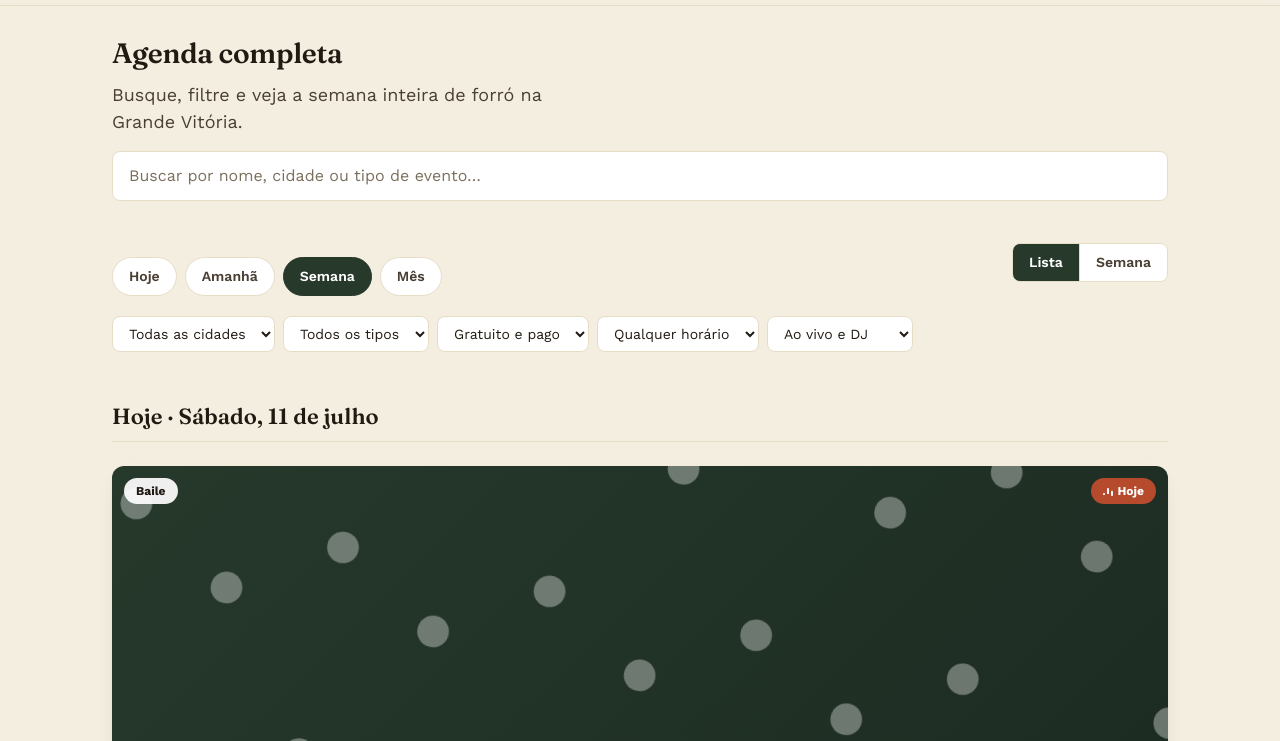
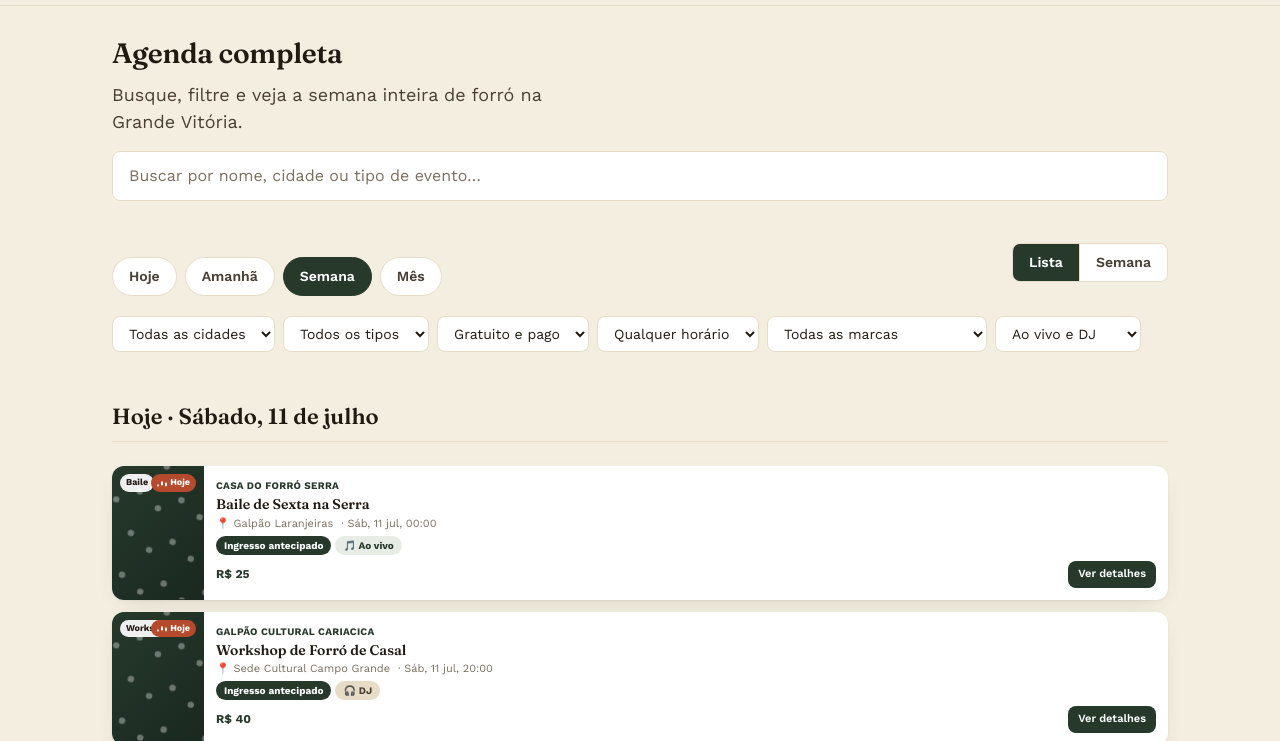
Before and after one commit to Thiagotatagiba/MovimentoLivreDeForro, a plain HTML site: page agenda.html in a window 1280 px wide. Both pictures are taken after a click on the button "Lista". Shown: the part 59-800 px from the top of the page. Drawn offline with nearby package versions, Linux system fonts and the light colour scheme.

Commit message:
Etapa 2 Marcas

```diff
--- a/agenda.html
+++ b/agenda.html
@@ -89,6 +89,11 @@
             <option value="noite">Noite</option>
           </select>
 
+          <label class="sr-only" for="filtro-marca">Marca / Baile</label>
+          <select id="filtro-marca" class="filter-select">
+            <option value="">Todas as marcas</option>
+          </select>
+
           <label class="sr-only" for="filtro-musica">Música</label>
           <select id="filtro-musica" class="filter-select">
             <option value="">Ao vivo e DJ</option>
--- a/css/styles.css
+++ b/css/styles.css
@@ -269,6 +269,7 @@
 .badge--list { background: var(--sand); color: var(--ink-soft); }
 .badge--live { background: var(--pine-tint); color: var(--pine); }
 .badge--dj { background: var(--sand-line); color: var(--ink-soft); }
+.badge--type { background: var(--sand-line); color: var(--ink-soft); }
 
 /* ---------- Miniaturas com imagem real ---------- */
 .thumb img,
@@ -399,6 +400,13 @@
   gap: var(--sp-2);
   flex: 1;
 }
+.event-card .card-eyebrow {
+  font-size: var(--text-xs);
+  font-weight: 700;
+  color: var(--pine);
+  text-transform: uppercase;
+  letter-spacing: 0.03em;
+}
 .event-card h3 {
   font-family: var(--font-display);
   font-size: var(--text-lg);
@@ -422,6 +430,51 @@
 }
 .price-tag { font-size: var(--text-sm); font-weight: 700; color: var(--pine); }
 .price-tag.free { color: var(--pine); }
+
+/* ---------- Card compacto (lista da Agenda) ----------
+   A Agenda é uma ferramenta de consulta rápida: aqui a imagem vira uma
+   miniatura pequena e a informação textual é o que domina o espaço, para
+   caber mais eventos por tela e permitir comparar rapidamente, principalmente
+   no celular. A imagem grande fica reservada à página do evento. */
+.event-grid.is-compact { gap: var(--sp-3); }
+
+.event-card--compact {
+  flex-direction: row;
+  align-items: stretch;
+}
+.event-card--compact .thumb {
+  width: 92px;
+  min-width: 92px;
+  aspect-ratio: 1 / 1;
+}
+.event-card--compact .thumb .badge-type {
+  font-size: 9px;
+  padding: 2px 6px;
+  top: var(--sp-2);
+  left: var(--sp-2);
+}
+.event-card--compact .thumb .pulse-today {
+  font-size: 9px;
+  padding: 2px 6px;
+  top: var(--sp-2);
+  right: var(--sp-2);
+  gap: 3px;
+}
+.event-card--compact .pulse-bars { height: 7px; }
+.event-card--compact .body {
+  padding: var(--sp-3);
+  gap: 2px;
+}
+.event-card--compact .card-eyebrow { font-size: 10px; }
+.event-card--compact h3 { font-size: var(--text-sm); line-height: 1.3; }
+.event-card--compact .meta { font-size: 11px; gap: 2px var(--sp-2); }
+.event-card--compact .badges-row { gap: 4px; margin-top: 2px; }
+.event-card--compact .badge { font-size: 10px; padding: 2px 8px; }
+.event-card--compact .footer-row { padding-top: 4px; }
+.event-card--compact .price-tag { font-size: var(--text-xs); }
+.event-card--compact .btn-sm { padding: 5px 10px; font-size: 11px; }
+
+.skeleton-card--compact { height: 108px; }
 
 /* ---------- Botões ---------- */
 .btn {
--- a/data/eventos.json
+++ b/data/eventos.json
@@ -8,7 +8,8 @@
     "fim": "2026-07-09T23:30:00-03:00",
     "fusoHorario": "America/Sao_Paulo",
     "cidade": "Vitória",
-    "localSlug": "forro-do-nicinha",
+    "marcaSlug": "forro-do-nicinha",
+    "localSlug": "espaco-triangulo",
     "enderecoTexto": null,
     "tipo": "Baile",
     "entrada": "pago",
@@ -40,7 +41,8 @@
     "fim": "2026-07-09T20:30:00-03:00",
     "fusoHorario": "America/Sao_Paulo",
     "cidade": "Vila Velha",
-    "localSlug": "quintal-do-pe-de-serra",
+    "marcaSlug": "quintal-do-pe-de-serra",
+    "localSlug": "clube-praia-da-costa",
     "enderecoTexto": null,
     "tipo": "Aula",
     "entrada": "gratuito",
@@ -72,7 +74,8 @@
     "fim": "2026-07-11T01:00:00-03:00",
     "fusoHorario": "America/Sao_Paulo",
     "cidade": "Serra",
-    "localSlug": "casa-do-forro-serra",
+    "marcaSlug": "casa-do-forro-serra",
+    "localSlug": "galpao-laranjeiras",
     "enderecoTexto": null,
     "tipo": "Baile",
     "entrada": "pago",
@@ -104,7 +107,8 @@
     "fim": "2026-07-11T20:00:00-03:00",
     "fusoHorario": "America/Sao_Paulo",
     "cidade": "Cariacica",
-    "localSlug": "galpao-cultural-cariacica",
+    "marcaSlug": "galpao-cultural-cariacica",
+    "localSlug": "sede-campo-grande",
     "enderecoTexto": null,
     "tipo": "Workshop",
     "entrada": "pago",
@@ -136,7 +140,8 @@
     "fim": "2026-07-12T22:00:00-03:00",
     "fusoHorario": "America/Sao_Paulo",
     "cidade": "Vitória",
-    "localSlug": "forro-do-nicinha",
+    "marcaSlug": "forro-do-nicinha",
+    "localSlug": "espaco-triangulo",
     "enderecoTexto": null,
     "tipo": "Baile",
     "entrada": "gratuito",
@@ -168,7 +173,8 @@
     "fim": "2026-07-14T21:00:00-03:00",
     "fusoHorario": "America/Sao_Paulo",
     "cidade": "Vila Velha",
-    "localSlug": "quintal-do-pe-de-serra",
+    "marcaSlug": "quintal-do-pe-de-serra",
+    "localSlug": "clube-praia-da-costa",
     "enderecoTexto": null,
     "tipo": "Aula",
     "entrada": "pago",
@@ -200,7 +206,8 @@
     "fim": "2026-07-19T00:00:00-03:00",
     "fusoHorario": "America/Sao_Paulo",
     "cidade": "Serra",
-    "localSlug": "casa-do-forro-serra",
+    "marcaSlug": "casa-do-forro-serra",
+    "localSlug": "galpao-laranjeiras",
     "enderecoTexto": null,
     "tipo": "Festival",
     "entrada": "pago",
@@ -232,7 +239,8 @@
     "fim": "2026-07-17T00:00:00-03:00",
     "fusoHorario": "America/Sao_Paulo",
     "cidade": "Cariacica",
-    "localSlug": "galpao-cultural-cariacica",
+    "marcaSlug": "galpao-cultural-cariacica",
+    "localSlug": "sede-campo-grande",
     "enderecoTexto": null,
     "tipo": "Baile",
     "entrada": "pago",
--- a/data/locais.json
+++ b/data/locais.json
@@ -1,42 +1,38 @@
 [
   {
-    "id": "loc-forro-do-nicinha",
-    "slug": "forro-do-nicinha",
-    "nome": "Forró da Nicinha",
+    "id": "loc-espaco-triangulo",
+    "slug": "espaco-triangulo",
+    "nome": "Espaço Triângulo das Bicicletas",
     "cidade": "Vitória",
     "endereco": "Rua Chapot Prevost, 100 — Centro, Vitória/ES",
     "latitude": -20.3181,
-    "longitude": -40.3378,
-    "instagram": "https://instagram.com/forrodanicinha"
+    "longitude": -40.3378
   },
   {
-    "id": "loc-quintal-do-pe-de-serra",
-    "slug": "quintal-do-pe-de-serra",
-    "nome": "Quintal Pé de Serra",
+    "id": "loc-clube-praia-da-costa",
+    "slug": "clube-praia-da-costa",
+    "nome": "Clube Recreativo Praia da Costa",
     "cidade": "Vila Velha",
     "endereco": "Av. Champagnat, 450 — Praia da Costa, Vila Velha/ES",
     "latitude": -20.3395,
-    "longitude": -40.2916,
-    "instagram": "https://instagram.com/quintalpedeserra"
+    "longitude": -40.2916
   },
   {
-    "id": "loc-casa-do-forro-serra",
-    "slug": "casa-do-forro-serra",
-    "nome": "Casa do Forró Serra",
+    "id": "loc-galpao-laranjeiras",
+    "slug": "galpao-laranjeiras",
+    "nome": "Galpão Laranjeiras",
     "cidade": "Serra",
     "endereco": "Av. Central, 220 — Laranjeiras, Serra/ES",
     "latitude": -20.1219,
-    "longitude": -40.2983,
-    "instagram": "https://instagram.com/casadoforroserra"
+    "longitude": -40.2983
   },
   {
-    "id": "loc-galpao-cultural-cariacica",
-    "slug": "galpao-cultural-cariacica",
-    "nome": "Galpão Cultural Cariacica",
+    "id": "loc-sede-campo-grande",
+    "slug": "sede-campo-grande",
+    "nome": "Sede Cultural Campo Grande",
     "cidade": "Cariacica",
     "endereco": "Rua das Palmeiras, 88 — Campo Grande, Cariacica/ES",
     "latitude": -20.2634,
-    "longitude": -40.4165,
-    "instagram": "https://instagram.com/galpaoculturalcariacica"
+    "longitude": -40.4165
   }
 ]
--- /dev/null
+++ b/data/marcas.json
@@ -0,0 +1,62 @@
+[
+  {
+    "id": "marca-forro-do-nicinha",
+    "slug": "forro-do-nicinha",
+    "nome": "Forró da Nicinha",
+    "descricao": "Baile semanal tradicional que reúne a comunidade de Vitória toda quinta-feira, com trio ao vivo e roda de dança aberta a iniciantes.",
+    "cidade": "Vitória",
+    "localPrincipalSlug": "espaco-triangulo",
+    "instagram": "https://instagram.com/forrodanicinha",
+    "whatsapp": "https://wa.me/5527999990001",
+    "logo": null,
+    "banner": null,
+    "origem": "manual",
+    "status": "publicado",
+    "atualizadoEm": "2026-07-01T10:00:00-03:00"
+  },
+  {
+    "id": "marca-quintal-do-pe-de-serra",
+    "slug": "quintal-do-pe-de-serra",
+    "nome": "Quintal Pé de Serra",
+    "descricao": "Projeto de aulas e bailes voltado para quem está começando a dançar forró em Vila Velha, com turmas fixas e prática livre.",
+    "cidade": "Vila Velha",
+    "localPrincipalSlug": "clube-praia-da-costa",
+    "instagram": "https://instagram.com/quintalpedeserra",
+    "whatsapp": "https://wa.me/5527999990002",
+    "logo": null,
+    "banner": null,
+    "origem": "manual",
+    "status": "publicado",
+    "atualizadoEm": "2026-07-01T10:00:00-03:00"
+  },
+  {
+    "id": "marca-casa-do-forro-serra",
+    "slug": "casa-do-forro-serra",
+    "nome": "Casa do Forró Serra",
+    "descricao": "Ponto de encontro fixo da Serra, com bailes de sexta e festivais especiais reunindo bandas de toda a Grande Vitória.",
+    "cidade": "Serra",
+    "localPrincipalSlug": "galpao-laranjeiras",
+    "instagram": "https://instagram.com/casadoforroserra",
+    "whatsapp": "https://wa.me/5527999990003",
+    "logo": null,
+    "banner": null,
+    "origem": "manual",
+    "status": "publicado",
+    "atualizadoEm": "2026-07-01T10:00:00-03:00"
+  },
+  {
+    "id": "marca-galpao-cultural-cariacica",
+    "slug": "galpao-cultural-cariacica",
+    "nome": "Galpão Cultural Cariacica",
+    "descricao": "Coletivo cultural de Cariacica responsável pelos bailes e workshops que movimentam o forró na Sede Campo Grande.",
+    "cidade": "Cariacica",
+    "localPrincipalSlug": "sede-campo-grande",
+    "instagram": "https://instagram.com/galpaoculturalcariacica",
+    "whatsapp": "https://wa.me/5527999990004",
+    "logo": null,
+    "banner": null,
+    "origem": "manual",
+    "status": "publicado",
+    "atualizadoEm": "2026-07-01T10:00:00-03:00"
+  }
+]
--- a/js/agenda.js
+++ b/js/agenda.js
@@ -1,5 +1,6 @@
 import { eventosService } from "./services/eventosService.js";
 import { locaisService } from "./services/locaisService.js";
+import { marcasService } from "./services/marcasService.js";
 import { criarEventCard, criarEsqueletos, criarEstadoVazio, ligarMenuMobile } from "./components.js";
 import { chaveDia, formatarDataLonga, formatarHorario, hojeLocal } from "./utils.js";
 
@@ -19,6 +20,7 @@ function lerEstadoDaURL() {
     entrada: p.get("entrada") || "",
     periodo: p.get("periodo") || "",
     musica: p.get("musica") || "",
+    marca: p.get("marca") || "",
     busca: p.get("busca") || "",
   };
 }
@@ -45,17 +47,29 @@ async function init() {
   const filtroEntrada = document.querySelector("#filtro-entrada");
   const filtroPeriodo = document.querySelector("#filtro-periodo");
   const filtroMusica = document.querySelector("#filtro-musica");
+  const filtroMarca = document.querySelector("#filtro-marca");
   const campoBusca = document.querySelector("#campo-busca");
 
-  container.replaceChildren(criarEsqueletos(4));
+  container.replaceChildren(criarEsqueletos(4, { compacto: true }));
 
-  let locaisPorSlug;
+  let locaisPorSlug, marcasPorSlug;
   try {
-    locaisPorSlug = await locaisService.mapaPorSlug();
+    [locaisPorSlug, marcasPorSlug] = await Promise.all([locaisService.mapaPorSlug(), marcasService.mapaPorSlug()]);
   } catch (erro) {
     container.replaceChildren(criarEstadoVazio("Não deu pra carregar a agenda agora", "Verifique sua conexão e tente novamente."));
     return;
   }
+
+  // Popula o filtro de marca dinamicamente — a lista de marcas cresce com o tempo,
+  // então não faz sentido hardcodar <option> no HTML como fizemos com cidade/tipo.
+  [...marcasPorSlug.values()]
+    .sort((a, b) => a.nome.localeCompare(b.nome, "pt-BR"))
+    .forEach((marca) => {
+      const opt = document.createElement("option");
+      opt.value = marca.slug;
+      opt.textContent = marca.nome;
+      filtroMarca.appendChild(opt);
+    });
 
   const estado = lerEstadoDaURL();
 
@@ -64,6 +78,7 @@ async function init() {
   filtroEntrada.value = estado.entrada;
   filtroPeriodo.value = estado.periodo;
   filtroMusica.value = estado.musica;
+  filtroMarca.value = estado.marca;
   campoBusca.value = estado.busca;
   tabs.forEach((b) => b.setAttribute("aria-selected", String(b.dataset.janela === estado.janela)));
   viewButtons.forEach((b) => b.setAttribute("aria-pressed", String(b.dataset.view === estado.view)));
@@ -76,6 +91,7 @@ async function init() {
       entrada: filtroEntrada.value,
       periodo: filtroPeriodo.value,
       musica: filtroMusica.value,
+      marca: filtroMarca.value,
       busca: campoBusca.value,
     };
   }
@@ -90,6 +106,7 @@ async function init() {
     filtroEntrada.value = "";
     filtroPeriodo.value = "";
     filtroMusica.value = "";
+    filtroMarca.value = "";
     campoBusca.value = "";
     render();
   }
@@ -105,6 +122,10 @@ async function init() {
 
   function viewAtual() {
     return [...viewButtons].find((b) => b.getAttribute("aria-pressed") === "true")?.dataset.view || "semana";
+  }
+
+  function contextoDoEvento(evento) {
+    return { local: locaisPorSlug.get(evento.localSlug), marca: marcasPorSlug.get(evento.marcaSlug), compacto: true };
   }
 
   async function renderLista() {
@@ -145,9 +166,12 @@ async function init() {
       titulo.textContent = formatarDataLonga(grupo.inicio);
       secao.appendChild(titulo);
 
+      // Cards compactos: a Agenda é uma ferramenta de consulta rápida, não
+      // uma vitrine — a imagem vira miniatura e a informação fica em primeiro
+      // plano, para caber mais eventos por tela.
       const grid = document.createElement("div");
-      grid.className = "event-grid is-list";
-      grupo.eventos.forEach((evento) => grid.appendChild(criarEventCard(evento, locaisPorSlug.get(evento.localSlug))));
+      grid.className = "event-grid is-list is-compact";
+      grupo.eventos.forEach((evento) => grid.appendChild(criarEventCard(evento, contextoDoEvento(evento))));
       secao.appendChild(grid);
 
       frag.appendChild(secao);
@@ -239,7 +263,7 @@ async function init() {
     });
   });
 
-  [filtroCidade, filtroTipo, filtroEntrada, filtroPeriodo, filtroMusica].forEach((select) =>
+  [filtroCidade, filtroTipo, filtroEntrada, filtroPeriodo, filtroMusica, filtroMarca].forEach((select) =>
     select.addEventListener("change", render)
   );
 
--- a/js/components.js
+++ b/js/components.js
@@ -38,17 +38,24 @@ function badgeAcessoHtml(evento) {
 
 /**
  * Retorna o elemento <article> pronto para inserir no DOM. Único ponto de
- * verdade do card de evento — usado na Home, na Agenda e nos relacionados.
+ * verdade do card de evento — usado na Home, na Agenda (lista e semanal) e
+ * nos relacionados.
  *
- * opcoes.ctaLabel: texto do botão de ação (padrão "Ver detalhes").
+ * @param {object} evento
+ * @param {object} contexto
+ * @param {object} [contexto.local] - local físico (endereço) do evento
+ * @param {object} [contexto.marca] - identidade do baile (Marca) do evento
+ * @param {string} [contexto.ctaLabel="Ver detalhes"] - texto do botão de ação
+ * @param {boolean} [contexto.compacto=false] - variante compacta (linha), usada na lista da Agenda
  */
-export function criarEventCard(evento, local, opcoes = {}) {
-  const { ctaLabel = "Ver detalhes" } = opcoes;
+export function criarEventCard(evento, contexto = {}) {
+  const { local, marca, ctaLabel = "Ver detalhes", compacto = false } = contexto;
   const art = document.createElement("article");
-  art.className = "event-card";
+  art.className = compacto ? "event-card event-card--compact" : "event-card";
 
   const hoje = ehHoje(evento);
   const href = `evento.html?slug=${encodeURIComponent(evento.slug)}`;
+  const nomeIdentidade = marca ? marca.nome : evento.cidade;
 
   art.innerHTML = `
     <a href="${href}" class="thumb" aria-hidden="true" tabindex="-1">
@@ -57,10 +64,10 @@ export function criarEventCard(evento, local, opcoes = {}) {
       ${hoje ? `<span class="pulse-today"><span class="pulse-bars"><span></span><span></span><span></span></span>Hoje</span>` : ""}
     </a>
     <div class="body">
+      <p class="card-eyebrow">${nomeIdentidade}</p>
       <h3><a href="${href}">${evento.titulo}</a></h3>
       <p class="meta">
         <span>📍 ${local ? local.nome : evento.cidade}</span>
-        <span>· ${evento.cidade}</span>
         <span>· ${formatarDataCurta(evento.inicio)}, ${formatarHorario(evento.inicio)}</span>
       </p>
       <div class="badges-row">
@@ -76,11 +83,12 @@ export function criarEventCard(evento, local, opcoes = {}) {
   return art;
 }
 
-export function criarEsqueletos(quantidade) {
+export function criarEsqueletos(quantidade, opcoes = {}) {
+  const { compacto = false } = opcoes;
   const frag = document.createDocumentFragment();
   for (let i = 0; i < quantidade; i++) {
     const div = document.createElement("div");
-    div.className = "skeleton-card";
+    div.className = compacto ? "skeleton-card skeleton-card--compact" : "skeleton-card";
     div.setAttribute("aria-hidden", "true");
     frag.appendChild(div);
   }
--- /dev/null
+++ b/js/repositories/marcasRepository.js
@@ -0,0 +1,19 @@
+// Repositório de marcas. Mesmo contrato e mesma lógica de troca futura de
+// fonte de dados descrita em eventosRepository.js.
+
+let _cache = null;
+
+export const marcasRepository = {
+  async listar() {
+    if (_cache) return _cache;
+    const res = await fetch("data/marcas.json");
+    if (!res.ok) throw new Error("Falha ao carregar data/marcas.json");
+    _cache = await res.json();
+    return _cache;
+  },
+
+  async buscarPorSlug(slug) {
+    const marcas = await this.listar();
+    return marcas.find((m) => m.slug === slug) ?? null;
+  },
+};
--- a/js/services/eventosService.js
+++ b/js/services/eventosService.js
@@ -1,10 +1,15 @@
 import { eventosRepository } from "../repositories/eventosRepository.js";
+import { marcasService } from "./marcasService.js";
 import { dentroDaJanela, periodoDoDia } from "../utils.js";
 
 // Camada de serviço: é isso que home.js, agenda.js e evento.js importam —
 // nunca o repositório diretamente. Aqui vivem as regras de negócio
 // (o que conta como "publicado", janelas de tempo, relacionados, resumos).
 // Páginas não sabem, e não precisam saber, de onde os dados vêm.
+//
+// Depende de marcasService (não o contrário) só para enriquecer a busca por
+// texto com o nome da marca — composição de serviços é esperada aqui, o que
+// não pode existir é um repositório dependendo de outro repositório.
 
 export const eventosService = {
   /** Todos os eventos visíveis ao público (exclui rascunhos e cancelados). */
@@ -19,19 +24,22 @@ export const eventosService = {
     return eventos.filter((e) => dentroDaJanela(e, dias));
   },
 
-  /** Eventos que batem com filtros de cidade / tipo / entrada / período / música / busca, dentro de uma janela. */
-  async listarComFiltros({ dias, cidade, tipo, entrada, periodo, musica, busca } = {}) {
+  /** Eventos que batem com filtros de cidade / tipo / entrada / período / música / marca / busca, dentro de uma janela. */
+  async listarComFiltros({ dias, cidade, tipo, entrada, periodo, musica, marca, busca } = {}) {
     let eventos = dias != null ? await this.listarPorJanela(dias) : await this.listarTodos();
     if (cidade) eventos = eventos.filter((e) => e.cidade === cidade);
     if (tipo) eventos = eventos.filter((e) => e.tipo === tipo);
     if (entrada) eventos = eventos.filter((e) => e.entrada === entrada);
     if (periodo) eventos = eventos.filter((e) => periodoDoDia(e) === periodo);
     if (musica) eventos = eventos.filter((e) => e.musica === musica);
+    if (marca) eventos = eventos.filter((e) => e.marcaSlug === marca);
     if (busca) {
       const termo = busca.trim().toLowerCase();
-      eventos = eventos.filter((e) =>
-        [e.titulo, e.cidade, e.tipo, e.descricao].some((campo) => campo?.toLowerCase().includes(termo))
-      );
+      const marcasPorSlug = await marcasService.mapaPorSlug();
+      eventos = eventos.filter((e) => {
+        const nomeMarca = marcasPorSlug.get(e.marcaSlug)?.nome ?? "";
+        return [e.titulo, e.cidade, e.tipo, e.descricao, nomeMarca].some((campo) => campo?.toLowerCase().includes(termo));
+      });
     }
     return eventos;
   },
@@ -41,6 +49,11 @@ export const eventosService = {
     return this.listarComFiltros({ ...filtros, dias: 6 });
   },
 
+  /** Próximos eventos de uma marca — usado hoje nos cards, e é o que vai alimentar a futura página da Marca. */
+  async listarPorMarca(marcaSlug, filtrosExtras = {}) {
+    return this.listarComFiltros({ ...filtrosExtras, marca: marcaSlug });
+  },
+
   async buscarPorSlug(slug) {
     return eventosRepository.buscarPorSlug(slug);
   },
@@ -48,7 +61,7 @@ export const eventosService = {
   async listarRelacionados(evento, limite = 3) {
     const eventos = await this.listarTodos();
     return eventos
-      .filter((e) => e.slug !== evento.slug && (e.cidade === evento.cidade || e.tipo === evento.tipo))
+      .filter((e) => e.slug !== evento.slug && (e.marcaSlug === evento.marcaSlug || e.cidade === evento.cidade || e.tipo === evento.tipo))
       .slice(0, limite);
   },
 
--- /dev/null
+++ b/js/services/marcasService.js
@@ -0,0 +1,23 @@
+import { marcasRepository } from "../repositories/marcasRepository.js";
+
+// Camada de serviço de marcas. Hoje serve principalmente para enriquecer os
+// cards de evento com a identidade do baile. Quando a página da Marca for
+// construída (Etapa 3), os métodos que ela vai precisar — histórico e
+// próximos eventos — já existem do lado de eventosService.listarPorMarca().
+
+export const marcasService = {
+  async listarTodos() {
+    const marcas = await marcasRepository.listar();
+    return marcas.filter((m) => m.status === "publicado");
+  },
+
+  async buscarPorSlug(slug) {
+    return marcasRepository.buscarPorSlug(slug);
+  },
+
+  /** Mapa slug -> marca, conveniente para montar cards em lote sem N buscas sequenciais. */
+  async mapaPorSlug() {
+    const marcas = await this.listarTodos();
+    return new Map(marcas.map((m) => [m.slug, m]));
+  },
+};
```
Also changed, not shown: ROADMAP.md (+86 -24 lines), docs/DESIGN_SYSTEM.md (+7 -4 lines), docs/MODELO_DE_DADOS.md (+77 -8 lines), js/evento.js (+8 -3 lines), js/home.js (+6 -3 lines).
